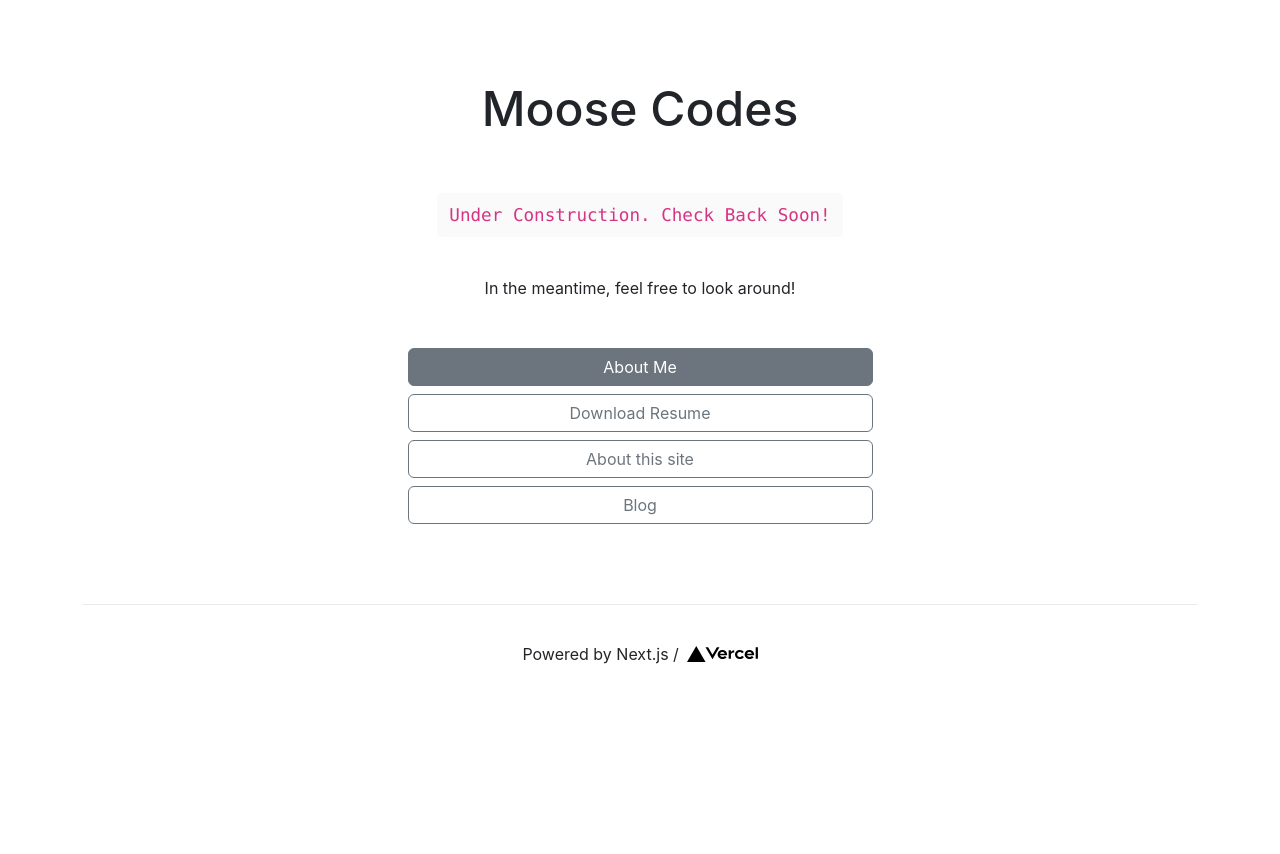
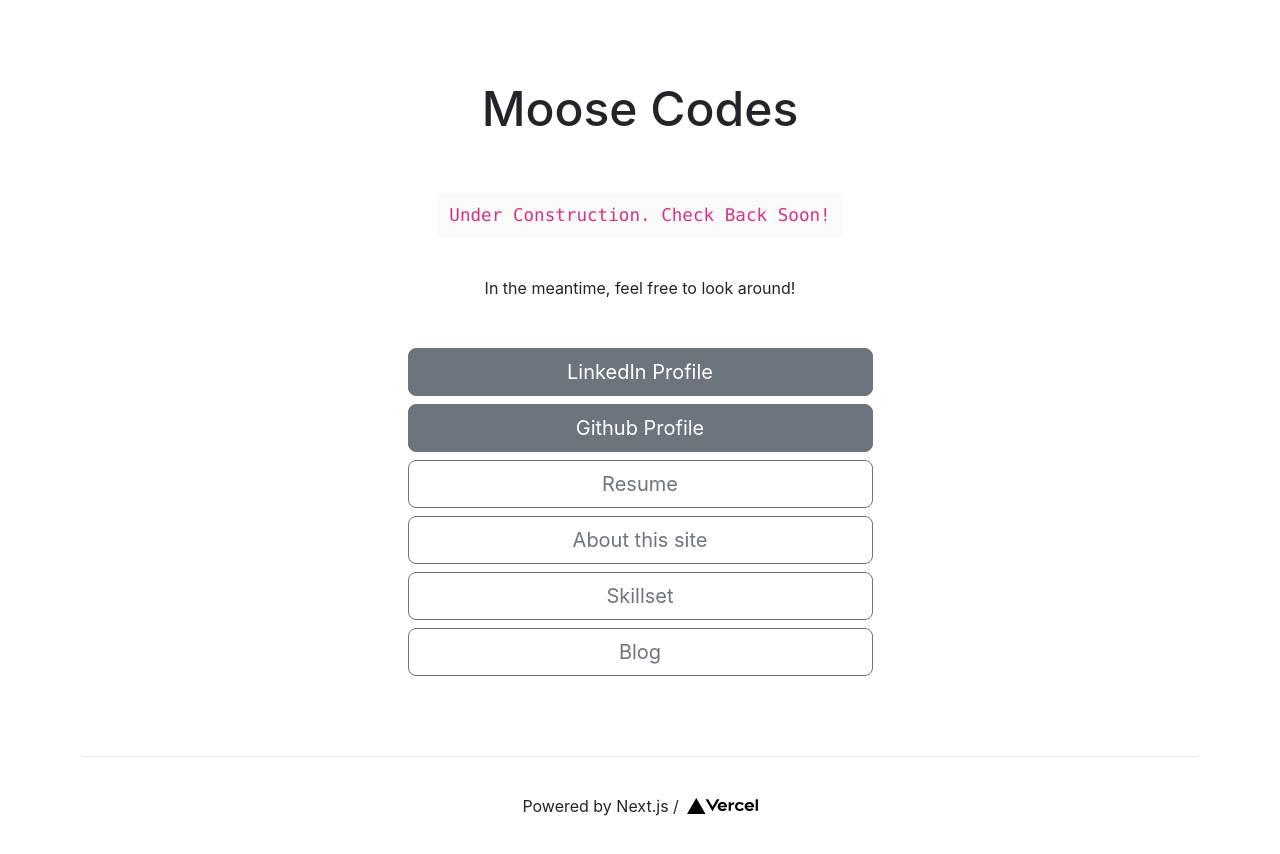
Before and after one commit to moosecodes/mc-nextjs-blog, a Next.js app: page / in a window 1280 px wide. Before the commit the page ends 800 px from the top, so only its background shows below. Built offline with nearby package versions, Linux system fonts and the light colour scheme.

Commit message:
update linkedin and github links

```diff
--- a/components/HomeStack.js
+++ b/components/HomeStack.js
@@ -4,10 +4,12 @@ import Stack from 'react-bootstrap/Stack';
 function ButtonsExample() {
   return (
     <Stack gap={2} className="col-md-5 mx-auto">
-      <Button href="https://www.linkedin.com/in/mustafaishaq/" target="_blank" variant="secondary">About Me</Button>
-      <Button variant="outline-secondary">Download Resume</Button>
-      <Button variant="outline-secondary">About this site</Button>
-      <Button variant="outline-secondary">Blog</Button>
+      <Button size="lg" href="https://www.linkedin.com/in/mustafaishaq/" target="_blank" variant="secondary">LinkedIn Profile</Button>
+      <Button size="lg" href="https://www.github.com/moosecodes/" target="_blank" variant="secondary">Github Profile</Button>
+      <Button size="lg" href="https://drive.google.com/file/d/1BEk6qDZ5Ul7Tj_MEEE4bJbsLg5e0rzMH/view" target="_blank" variant="outline-secondary">Resume</Button>
+      <Button size="lg" href="/about" variant="outline-secondary">About this site</Button>
+      <Button size="lg" href="/skillset" variant="outline-secondary">Skillset</Button>
+      <Button size="lg" href="/blog" variant="outline-secondary">Blog</Button>
     </Stack>
   );
 }
--- a/pages/blog.js
+++ b/pages/blog.js
@@ -11,7 +11,7 @@ export default function Home() {
 
       <main>
         <h1 className={styles.title}>
-          Resume
+          Blog
         </h1>
 
         <p className={styles.description}>
--- a/pages/resume.js
+++ b/pages/skillset.js
@@ -11,7 +11,7 @@ export default function Home() {
 
       <main>
         <h1 className={styles.title}>
-          Resume
+          What I am best at...
         </h1>
 
         <p className={styles.description}>
--- a/styles/Home.module.css
+++ b/styles/Home.module.css
@@ -1,3 +1,5 @@
+
+
 .title {
   font-size: 3rem;
   margin-bottom: 4rem;
```
Also changed, not shown: pages/about.js (+5 -7 lines).
